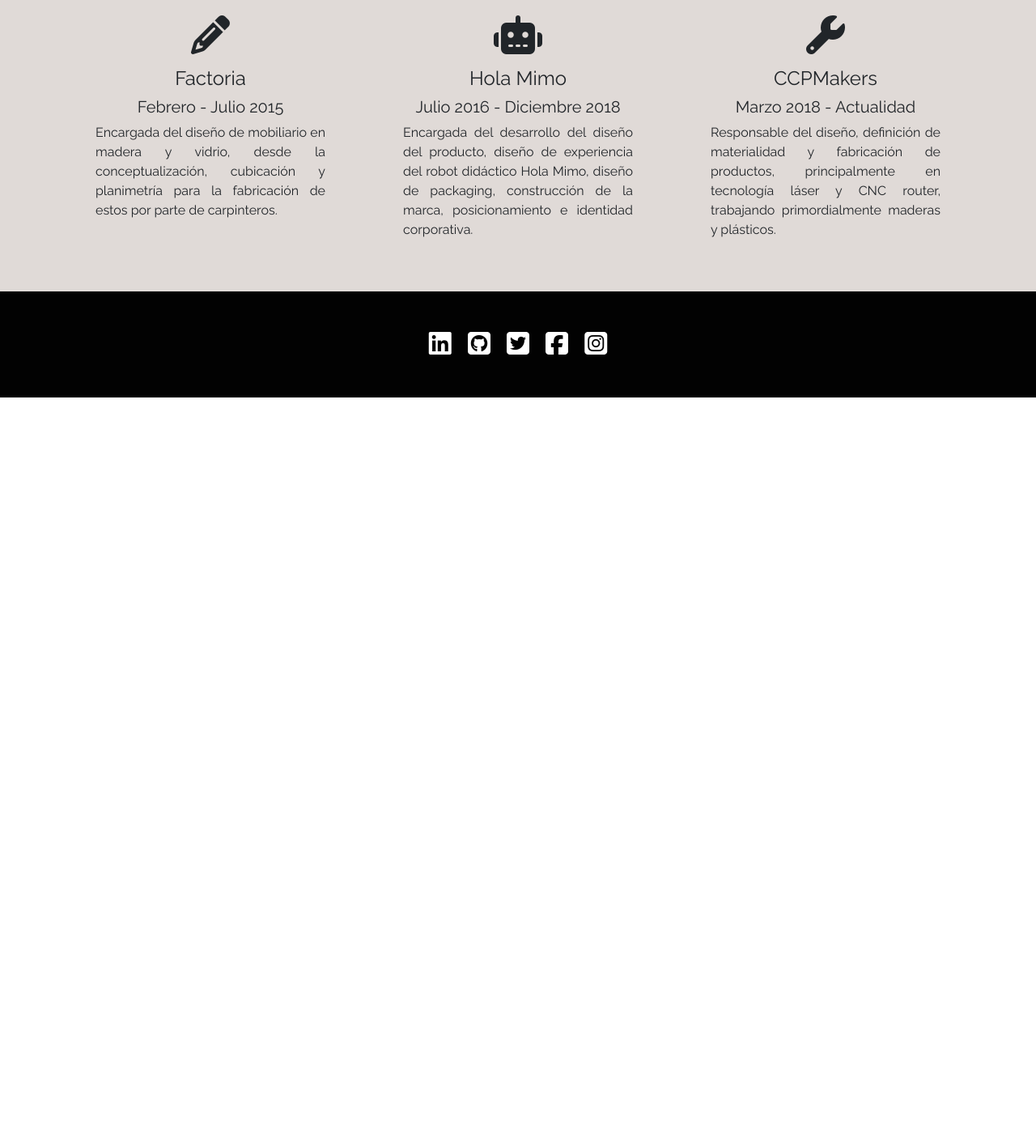
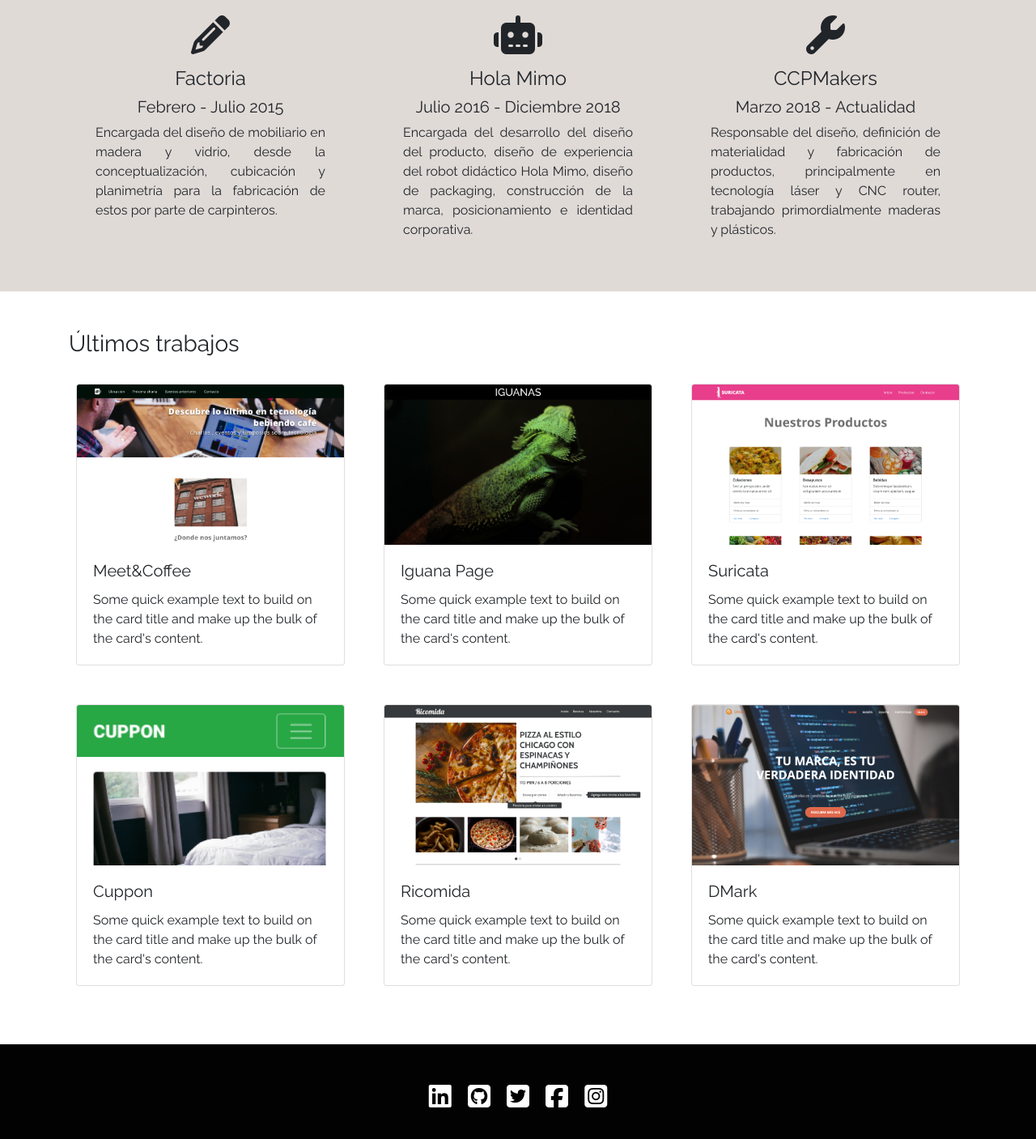
Before and after one commit to coniarpo/proyecto_portafolio, a plain HTML site: page index.html in a window 1280 px wide. Shown: the part 1200-2607 px from the top of the page at 81% size. Before the commit the page ends 1691 px from the top, so only its background shows below. Drawn offline with nearby package versions, Linux system fonts and the light colour scheme; a web font is replaced by a local one.

Commit message:
creación sección 'trabajos' e implementación de smooth scroll

```diff
--- /dev/null
+++ b/assets/js/script.js
@@ -0,0 +1,17 @@
+$(function () {
+
+   $("a").on('click', function(event) {
+       if (this.hash !== "") {
+        event.preventDefault();
+
+        var hash = this.hash;
+
+        $('html, body').animate({
+            scrollTop: $(hash).offset().top
+        }, 800, function(){
+            window.location.hash = hash;
+
+        });
+       }
+   });
+});
--- a/index.html
+++ b/index.html
@@ -17,7 +17,7 @@
     <!--Navbar-->
     <nav class="navbar navbar-expand-lg navbar-dark fondo-gris fixed-top">
         <div class="container">
-          <a class="navbar-brand logo" href="#">...</a>
+          <a class="navbar-brand logo" href="#hero">...</a>
           <button class="navbar-toggler" type="button" data-toggle="collapse" data-target="#navbarNav" aria-controls="navbarNav" aria-expanded="false" aria-label="Toggle navigation">
             <span class="navbar-toggler-icon"></span>
           </button>
@@ -30,10 +30,10 @@
                 <a class="nav-link" href="#experiencia">Experiencia</a>
               </li>
               <li class="nav-item">
-                <a class="nav-link" href="#">Trabajos</a>
+                <a class="nav-link" href="#trabajos">Trabajos</a>
               </li>
               <li class="nav-item">
-                  <a class="nav-link" href="#">Contacto</a>
+                  <a class="nav-link" href="#contacto">Contacto</a>
               </li>
             </ul>
           </div>
@@ -41,7 +41,7 @@
       </nav>
 
     <!--HEADER-->
-    <header class="py-5 text-white">
+    <header id="hero" class="py-5 text-white">
       <div class="container titulo1">
         <h1 class="nombre pt-5 mt-5">Constanza</h1>
         <h2>Diseñadora</h2>
@@ -94,11 +94,60 @@
     </section>
 
     <!--TRABAJOS-->
-    <section>
-
+    <section id="trabajos">
+      <div class="container py-5">
+        <h3>Últimos trabajos</h3>
+        <div class="card-deck">
+          <div class="card m-4">
+            <img src="assets/img/meet_coffee.png" class="card-img-top" alt="Meet&Coffee">
+            <div class="card-body">
+              <h5 class="card-title">Meet&Coffee</h5>
+              <p class="card-text">Some quick example text to build on the card title and make up the bulk of the card's content.</p>
+            </div>
+          </div>
+          <div class="card m-4">
+            <img src="assets/img/iguana_page.png" class="card-img-top" alt="Iguana Page">
+            <div class="card-body">
+              <h5 class="card-title">Iguana Page</h5>
+              <p class="card-text">Some quick example text to build on the card title and make up the bulk of the card's content.</p>
+            </div>
+          </div>
+          <div class="card m-4">
+            <img src="assets/img/suricata.png" class="card-img-top" alt="Suricata">
+            <div class="card-body">
+              <h5 class="card-title">Suricata</h5>
+              <p class="card-text">Some quick example text to build on the card title and make up the bulk of the card's content.</p>
+            </div>
+          </div>
+        </div>
+        <div class="card-deck">
+          <div class="card m-4">
+            <img src="assets/img/cuppon.png" class="card-img-top" alt="Cuppon">
+            <div class="card-body">
+              <h5 class="card-title">Cuppon</h5>
+              <p class="card-text">Some quick example text to build on the card title and make up the bulk of the card's content.</p>
+            </div>
+          </div>
+          <div class="card m-4">
+            <img src="assets/img/ricomida.png" class="card-img-top" alt="Ricomida">
+            <div class="card-body">
+              <h5 class="card-title">Ricomida</h5>
+              <p class="card-text">Some quick example text to build on the card title and make up the bulk of the card's content.</p>
+            </div>
+          </div>
+          <div class="card m-4">
+            <img src="assets/img/dmark.png" class="card-img-top" alt="DMark">
+            <div class="card-body">
+              <h5 class="card-title">DMark</h5>
+              <p class="card-text">Some quick example text to build on the card title and make up the bulk of the card's content.</p>
+            </div>
+          </div>
+        </div>
+      </div>
     </section>
 
     <!--CONTACTO typeform-->
+    <section id="contacto"></section>
 
     <!--FOOTER-->
     <footer class="fondo-gris">
@@ -112,9 +161,11 @@
     </footer>
 
 
-    <script src="https://code.jquery.com/jquery-3.5.1.slim.min.js" integrity="sha384-DfXdz2htPH0lsSSs5nCTpuj/zy4C+OGpamoFVy38MVBnE+IbbVYUew+OrCXaRkfj" crossorigin="anonymous"></script>
+    <script src="https://ajax.googleapis.com/ajax/libs/jquery/3.3.1/jquery.min.js"></script>
     <script src="https://cdn.jsdelivr.net/npm/popper.js@1.16.0/dist/umd/popper.min.js" integrity="sha384-Q6E9RHvbIyZFJoft+2mJbHaEWldlvI9IOYy5n3zV9zzTtmI3UksdQRVvoxMfooAo" crossorigin="anonymous"></script>
     <script src="https://stackpath.bootstrapcdn.com/bootstrap/4.5.0/js/bootstrap.min.js" integrity="sha384-OgVRvuATP1z7JjHLkuOU7Xw704+h835Lr+6QL9UvYjZE3Ipu6Tp75j7Bh/kR0JKI" crossorigin="anonymous"></script>
 
+    <script src="assets/js/script.js"></script>
+
 </body>
 </html>
```
